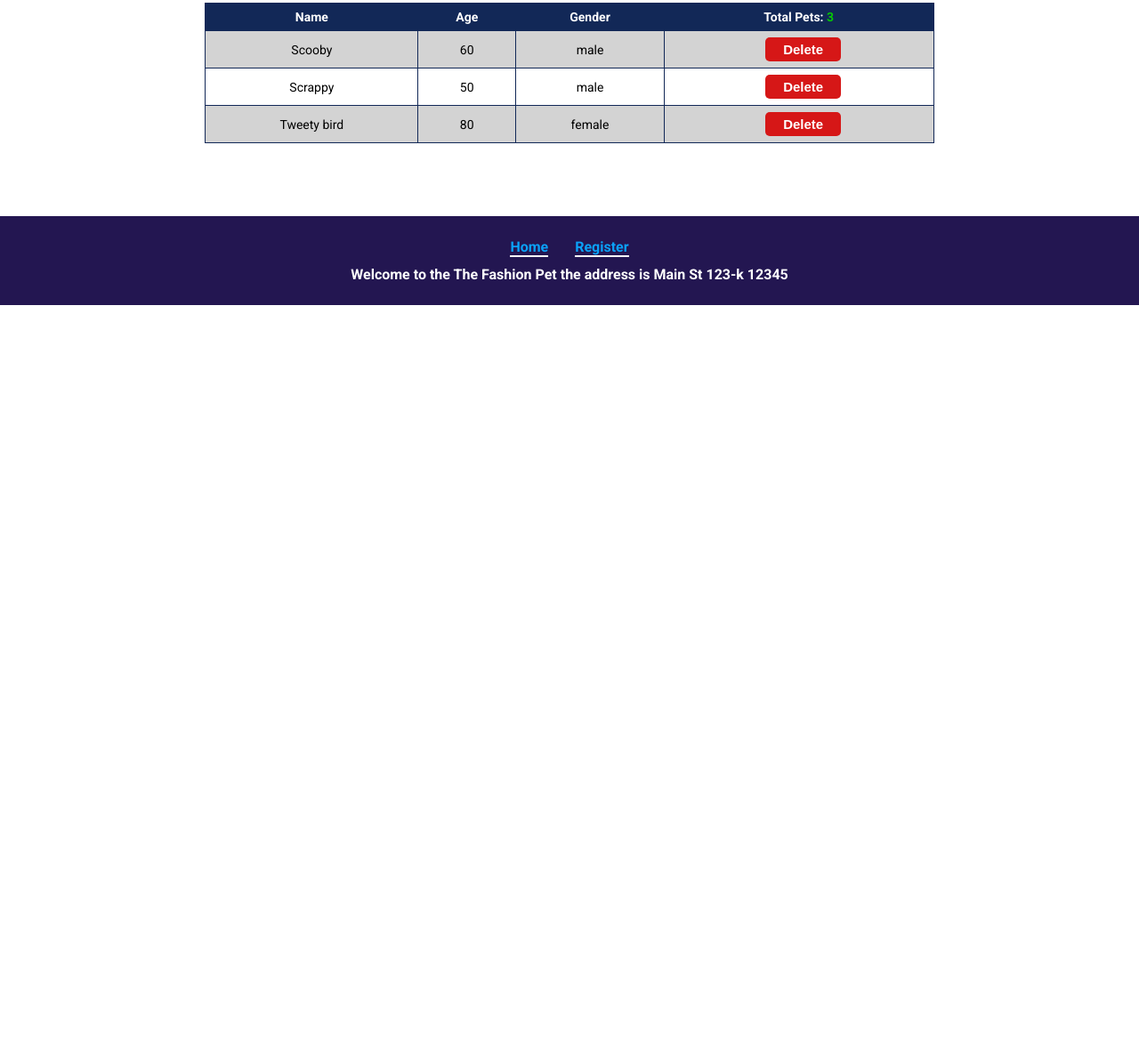
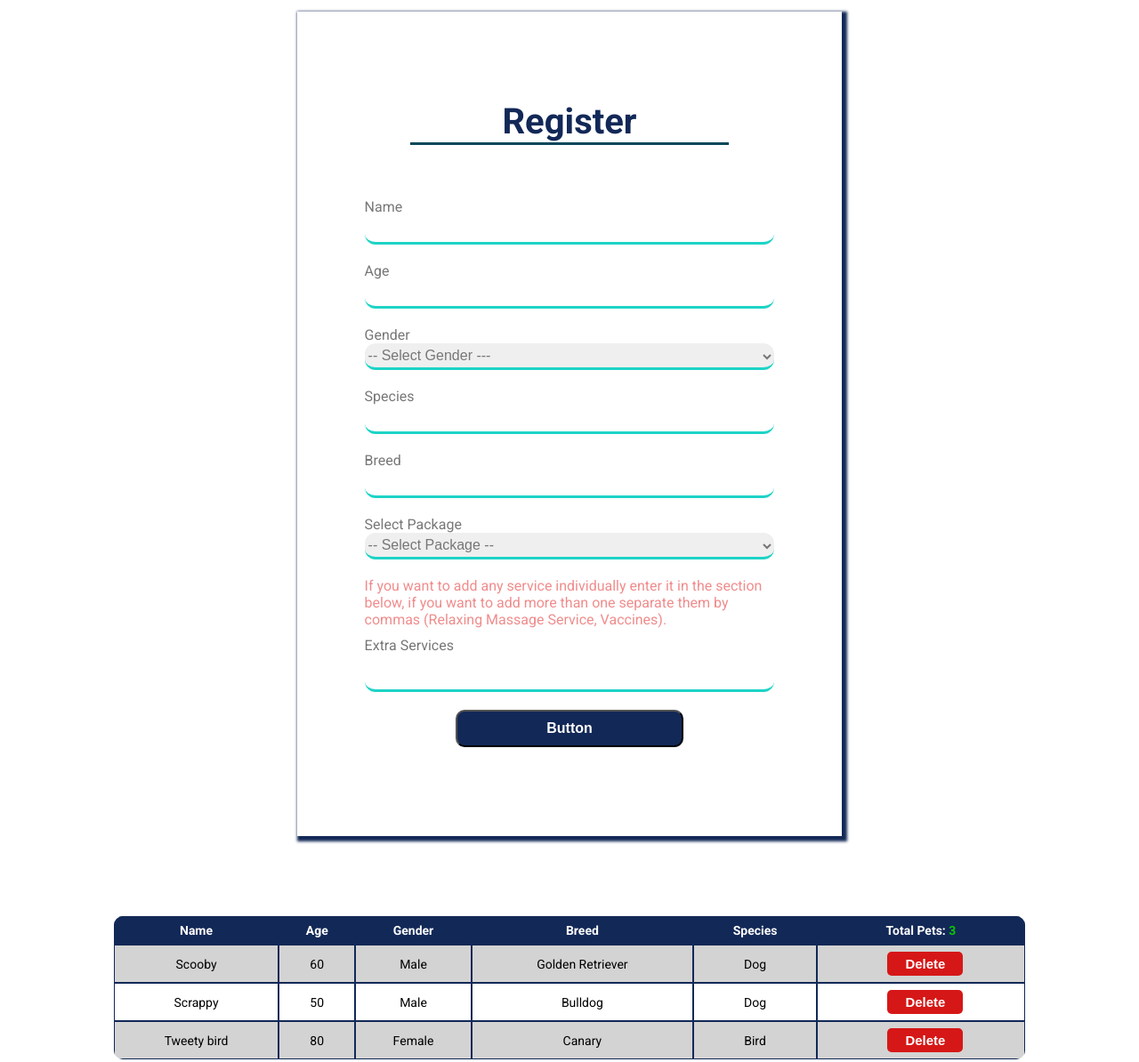
Before and after one commit to Mauricio-Chavez/petSalon-104, a plain HTML site: page register.html in a window 1280 px wide. Shown: the part 457-1651 px from the top of the page at 89% size. Before the commit the page ends 800 px from the top, so only its background shows below. Drawn offline with Linux system fonts and the light colour scheme.

Commit message:
Class 2 - Assignment 2

```diff
--- a/register.html
+++ b/register.html
@@ -8,6 +8,8 @@
     <link rel="preconnect" href="https://fonts.googleapis.com">
     <link rel="preconnect" href="https://fonts.gstatic.com" crossorigin>
     <link href="https://fonts.googleapis.com/css2?family=Roboto:ital,wght@0,100;0,300;0,400;0,500;0,700;0,900;1,100;1,300;1,400;1,500;1,700;1,900&display=swap" rel="stylesheet">
+    <!-- <link rel="stylesheet" href="https://cdn.jsdelivr.net/npm/bootstrap@5.3.2/dist/css/bootstrap.min.css"> -->
+
 </head>
 <body>
     <header class="site-init">
@@ -21,81 +23,57 @@
         <h2 class="register-title">Register a New Pet</h2>
     </header>
     <main class="main-register">
+        <form action="" class="form-container">
+            <div class="underline-register">
+                <h1>Register</h1>
+            </div>
+            <div class="input-group">
+                <label for="" >Name</label>
+                <input type="text" id="name">
+            </div>
+            <div class="input-group">
+                <label for="" >Age</label>
+                <input type="number" id="age" >
+            </div>
+            <div class="select-group">
+                <label for="">Gender</label>
+                <select name="" id="gender" >
+                    <option value="" disabled selected>-- Select Gender ---</option>
+                    <option value="Male">Male</option>
+                    <option value="Female">Female</option>
+                </select>
+            </div>
+            <div class="input-group">
+                <label for="">Species</label>
+                <input type="text" id="species">
+            </div>
+            <div class="input-group">
+                <label for="">Breed</label>
+                <input type="text" id="breed">
+            </div>
+            <div class="select-group">
+                <label for="">Select Package</label>
+                <select name="" id="package">
+                    <option value="" disabled selected>-- Select Package --</option>
+                    <option value="Basic">Basic</option>
+                    <option value="Standard">Standard</option>
+                    <option value="Premium">Premium</option>
+                    <option value="None">None</option>
+                </select>
+            </div>
+            <div class="input-group">
+                <label for="" class="note">If you want to add any service individually enter it in the section below, if you want to add more than one separate them by commas (Relaxing Massage Service, Vaccines).</label>
+                <label for="" class="correction-label">Extra Services</label>
+                <input type="text" id="service">
+            </div>
+            <button onclick="register(event)" class="btn-register">Button</button>
+        </form>
 
         <section class="client-info">
             <div id="pets-container">
 
             </div>
         </section>
-
-        <!-- <section>
-            <form action="">
-                <label for="">Name</label>
-                <input type="text">
-                <label for="">Age</label>
-                <input type="number">
-                <label for="">Gender</label>
-                <select name="" id="">
-                    <option value="" disabled selected>-- Select Gender ---</option>
-                    <option value="">Male</option>
-                    <option value="">Female</option>
-                </select>
-                <label for="">Select Package</label>
-                <select name="" id="">
-                    <option value="" disabled selected>-- Select Package --</option>
-                    <option value="">Basic</option>
-                    <option value="">Standard</option>
-                    <option value="">Premium</option>
-                    <option value="">None</option>
-                </select>
-                <label for="">Select the Services to request</label>
-                <div>
-                    <label for="Opcion 1">Relaxing massage service</label>
-                    <input type="checkbox" name="" id="Opcion 1">
-                </div>
-                <div>
-                    <label for="Opcion 2">Bath with warm water</label>
-                    <input type="checkbox" name="" id="Opcion 2">
-                </div>
-                <div>
-                    <label for="Opcion 3">Fast drying</label>
-                    <input type="checkbox" name="" id="Opcion 3">
-                </div>
-                <div>
-                    <label for="Opcion 4">Pet haircut</label>
-                    <input type="checkbox" name="" id="Opcion 4">
-                </div>
-                <div>
-                    <label for="Opcion 5">Nail cutting</label>
-                    <input type="checkbox" name="" id="Opcion 5">
-                </div>
-                <div>
-                    <label for="Opcion 6">Tooth brushing</label>
-                    <input type="checkbox" name="" id="Opcion 6">
-                </div>
-                <div>
-                    <label for="Opcion 7">Tear Cleansing</label>
-                    <input type="checkbox" name="" id="Opcion 7">
-                </div>
-                <div>
-                    <label for="Opcion 8">Locion Natural</label>
-                    <input type="checkbox" name="" id="Opcion 8">
-                </div>
-                <div>
-                    <label for="Opcion 9">Vaccines</label>
-                    <input type="checkbox" name="" id="Opcion 9">
-                </div>
-                <div>
-                    <label for="Opcion 10">Veterinarian</label>
-                    <input type="checkbox" name="" id="Opcion 10">
-                </div>
-                <label for="">Species</label>
-                <input type="text" name="" id="">
-                <label for="">Breed</label>
-                <input type="text" name="" id="">
-                <button>Register</button>
-            </form>
-        </section> -->
     </main>
 
     <footer class="site-footer">
--- a/scripts/register.js
+++ b/scripts/register.js
@@ -8,37 +8,19 @@ let salon = {
         number: "123-k",
         zip: "12345",
     },
-    pets: [
-        {
-            name: "Scooby",
-            age: 60,
-            gender: "male",
-            services: ["Tooth Brushing"],
-            package: "Basic",
-            breed:"Beagle",
-        },
-        {
-            name: "Scrappy",
-            age: 50,
-            gender: "male",
-            services: ["Nail Cutting", "Pet haircut"],
-            package: null,
-            breed: "Bulldog",
-        },
-        {
-            name: "Tweety bird",
-            age: 80,
-            gender: "female",
-            services: ["Nail Cutting", "Pet haircut"],
-            package: null,
-            breed: "Siberian Husky",
-        }
-    ]
+    pets: []
+}
+function Pet(n,a,g,b,s,p,sp){
+    this.name = n;
+    this.age = a
+    this.gender = g;
+    this.breed = b;
+    this.service = s;
+    this.package = p;
+    this.species = sp;
+    console.log(this.service);
 }
 
-console.log(salon.pets[0].name);
-console.log(salon.pets[1].name);
-console.log(salon.pets[2].name);
 
 for (let i = 0; i < salon.pets.length; i++) {
     console.log(salon.pets[i].name);
@@ -55,9 +37,9 @@ function displayCount(){
 
 function displayNames(){
     let pets = salon.pets;
-    let text = "<table><tr><th>Name</th><th>Age</th><th>Gender</th><th id='counter-container'></th></tr>";
+    let text = "<table><tr><th>Name</th><th>Age</th><th>Gender</th><th class ='none-display'>Breed</th><th>Species</th><th id='counter-container'></th></tr>";
     for (let i = 0; i < pets.length; i++) {
-        text += `<tr><td>${pets[i].name}</td><td>${pets[i].age}</td><td>${pets[i].gender}</td><td><button class="delete-btn" onClick="deleteElement('${pets[i].name}')">Delete</button></td></tr>`;
+        text += `<tr><td>${pets[i].name}</td><td>${pets[i].age}</td><td>${pets[i].gender}</td><td class ='none-display'>${pets[i].breed}</td><td>${pets[i].species}</td><td><button class="delete-btn" onClick="deleteElement('${pets[i].name}')">Delete</button></td></tr>`;
     }
     text += "</table>";
     document.getElementById('pets-container').innerHTML = text;
@@ -73,6 +55,65 @@ function deleteElement(petName){
     displayCount();
 }
 
-displayNames();
-displayCount()
-displayFooterInfo()
+    let name = document.getElementById('name');
+    let age = document.getElementById('age');
+    let gender = document.getElementById('gender');
+    let breed = document.getElementById('breed');
+    let package = document.getElementById('package');
+    let services = document.getElementById('service');
+    let species = document.getElementById('species');
+function register(event){
+    event.preventDefault();
+    if (!name.value) {
+        alert("Please fill out the name field.");
+        return;
+    }
+    if (!age.value) {
+        alert("Please fill out the age field.");
+        return;
+    }
+    if (!gender.value) {
+        alert("Please select a gender.");
+        return;
+    }
+    if (!breed.value) {
+        alert("Please fill out the breed field.");
+        return;
+    }
+    if (!services.value) {
+        alert("Please fill out the services field.");
+        return;
+    }
+    if (!package.value) {
+        alert("Please select a package.");
+        return;
+    }
+    if (!species.value) {
+        alert("Please fill out the species field.");
+        return;
+    }
+
+    servicesSp = services.value.split(", ");
+    let pet = new Pet(name.value,age.value,gender.value,breed.value,servicesSp,package.value,species.value);
+    salon.pets.push(pet);
+    name.value = "";
+    age.value = "";
+    gender.value = "";
+    breed.value = "";
+    package.value = "";
+    services.value = "";
+    species.value = "";
+
+    displayNames();
+    displayCount();
+}
+function init(){
+    let pet1 = new Pet("Scooby",60,"Male","Golden Retriever","Vaccine","Basic","Dog")
+    let pet2 = new Pet("Scrappy",50,"Male","Bulldog","Shower","Standard","Dog")
+    let pet3 = new Pet("Tweety bird",80,"Female","Canary","Nails cut","Premium","Bird")
+    salon.pets.push(pet1,pet2,pet3);
+    displayNames();
+    displayCount();
+    displayFooterInfo()
+}
+window.onload = init;
--- a/styles/styles.css
+++ b/styles/styles.css
@@ -360,9 +360,11 @@ footer {
 
 
 table {
-    border-collapse: collapse;
-    width: 80%;
-
+    border-collapse: separate;
+    border-spacing: 0;
+    border-radius: 10px;
+    overflow: hidden;
+    width: 100%;
 }
 
 table td,
@@ -391,7 +393,89 @@ tr:hover td {
     color: white;
 
 }
+.underline a{
+    text-decoration: none;
+}
+nav a {
+    text-decoration: none;
+}
+.form-container{
+    width: 40%;
+    display: flex;
+    align-items: center;
+    flex-direction: column;
+    font-size: 1.6rem;
+    box-shadow: #122857 0.3rem 0.3rem 0.3rem 0.3rem;
+    margin: 5rem auto;
+    padding: 5rem;
+}
+.form-container h1{
+    font-size: 4rem;
+    margin-top: 5rem;
+    color: #122857;
+}
+.form-container label{
+    color: #777777;
+}
+.input-group{
+    display: flex;
+    justify-content: center;
+    flex-direction: column;
+    width: 90%;
+    flex-wrap: wrap;
+    margin: 1rem auto;
+}
 
+.select-group{
+    display: flex;
+    justify-content: center;
+    flex-direction: column;
+    width: 90%;
+    flex-wrap: wrap;
+    margin: 1rem auto;
+}
+.correction-label{
+    margin: 1rem 0;
+}
+.select-group select{
+    height: 3rem;
+    border: none;
+    border-bottom: #1dd3c6 0.3rem solid;
+    border-radius: 1.2rem;
+    color: #777777;
+    font-size: 1.6rem;
+}
+.note{
+    color: rgb(240, 140, 140) !important;
+
+}
+.input-group input{
+    border: none;
+    border-bottom: #1dd3c6 0.3rem solid;
+    height: 3rem;
+    border-radius: 1.2rem;
+    padding-left: 1rem;
+    color: #122857;
+}
+.underline-register{
+    display: flex;
+    justify-content: center;
+    text-align: center;
+    width: 70%;
+    border-bottom: #08475a 0.3rem solid;
+    margin-bottom: 5rem;
+
+}
+.btn-register{
+    margin: 1rem auto 5rem auto;
+    width: 50%;
+    padding: 1rem 0;
+    color: white;
+    background-color: #122857;
+    font-size: 1.6rem;
+    font-weight: bold;
+    border-radius: 1rem;
+}
 @media screen and (max-width: 768px) {
     .flex-container {
         flex-direction: column;
@@ -482,4 +566,20 @@ tr:hover td {
     .site-footer p{
         font-size: 1.3rem;
     }
+    .select-group select{
+        width: 90%;
+    }
+    .input-group input{
+        width: 90%;
+    }
+    table{
+        width: 90%;
+    }
+    .none-display{
+        display: none;
+    }
+    .form-container{
+        width: 90%;
+        padding: 0;
+    }
 }
```
Also changed, not shown: scripts/practice.js (+14 -1 lines).
